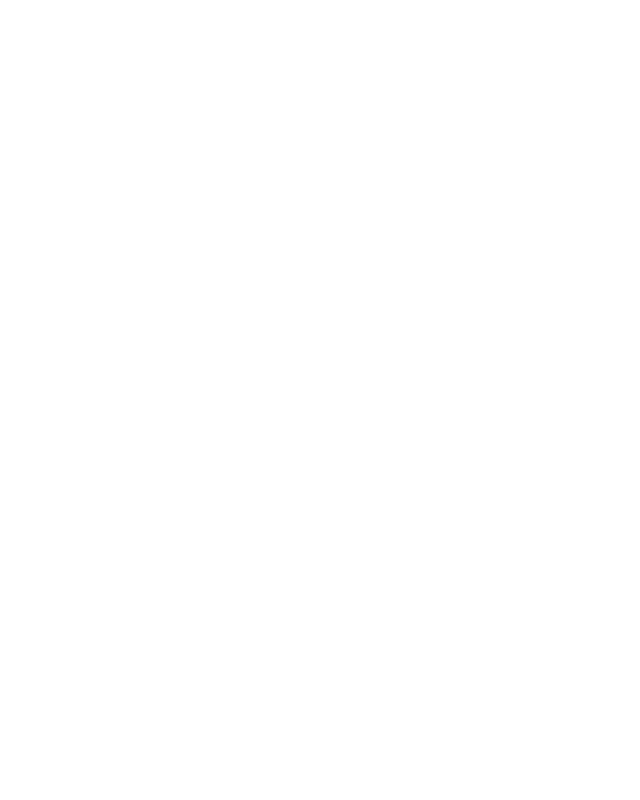
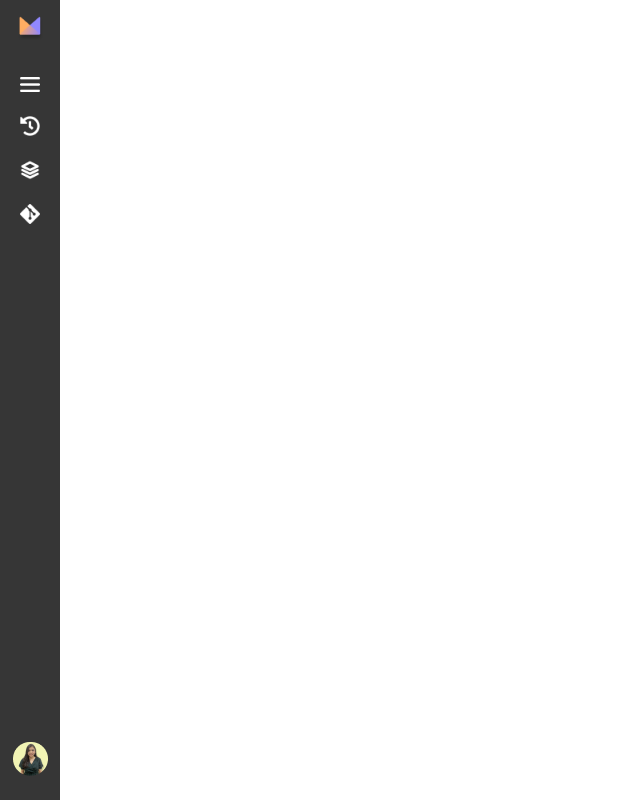
Before and after one commit to anubhavshavaran/momentumsh-mock-app, a React (Vite) app: page / in a window 1280 px wide. Shown: the whole page, without its empty margins (0-640 px from the left). Built offline with nearby package versions, Linux system fonts and the light colour scheme.

Commit message:
# Create sidebar and logo  for homepage

```diff
--- a/src/components/Logo.tsx
+++ b/src/components/Logo.tsx
@@ -0,0 +1,7 @@
+import logo from './../assets/icons/logo.png';
+
+export default function Logo() {
+    return (
+        <img src={logo} alt='logo' className='w-[55px] '/>
+    )
+}
--- a/src/components/Sidebar.tsx
+++ /dev/null
@@ -1,9 +0,0 @@
-import React from 'react';
-
-export default function Sidebar() {
-    return (
-        <div className='flex flex-col bg-gray h-full '>
-
-        </div>
-    );
-}
--- /dev/null
+++ b/src/components/sidebar/Sidebar.tsx
@@ -0,0 +1,48 @@
+import Logo from "../Logo";
+import hamburger from "./../../assets/icons/Hamburger.png";
+import history from "./../../assets/icons/History.png";
+import stack from "./../../assets/icons/Stack.png";
+import git from "./../../assets/icons/Git.png";
+import SidebarButton from "./SidebarButton";
+import user from "./../../assets/icons/User.png";
+
+export default function Sidebar() {
+    return (
+        <div className='sidebar'>
+            <div>
+                <Logo />
+                <div className="pt-8 flex flex-col justify-center items-center gap-6">
+                    <SidebarButton
+                        logo={{
+                            source: hamburger,
+                            altText: 'hamburger'
+                        }}
+                        onClick={() => console.log('hamburger clicked')}
+                    />
+                    <SidebarButton
+                        logo={{
+                            source: history,
+                            altText: 'history'
+                        }}
+                        onClick={() => console.log('hamburger clicked')}
+                    />
+                    <SidebarButton
+                        logo={{
+                            source: stack,
+                            altText: 'stack'
+                        }}
+                        onClick={() => console.log('hamburger clicked')}
+                    />
+                    <SidebarButton
+                        logo={{
+                            source: git,
+                            altText: 'git'
+                        }}
+                        onClick={() => console.log('hamburger clicked')}
+                    />
+                </div>
+            </div>
+            <img src={user} alt="user image" className="w-[35px]" />
+        </div>
+    );
+}
--- /dev/null
+++ b/src/components/sidebar/SidebarButton.tsx
@@ -0,0 +1,18 @@
+type SidebarButtonProps = {
+    logo: {
+        source: string,
+        altText: string
+    },
+    onClick: () => void
+}
+
+export default function SidebarButton({ logo, onClick }: SidebarButtonProps) {
+    return (
+        <button
+        type='button'
+        onClick={onClick}
+        className='flex items-center justify-center'>
+            <img src={logo.source} alt={logo.altText} className="w-[20px]" />
+        </button>
+    );
+}
--- a/src/index.css
+++ b/src/index.css
@@ -1,3 +1,9 @@
 @tailwind base;
 @tailwind components;
 @tailwind utilities;
+
+@layer components {
+    .sidebar {
+        @apply h-screen p-3 pt-4 pb-6 flex flex-col items-center justify-between bg-gray col-start-1 col-end-2 row-start-1 row-end-4
+    }
+}
--- a/src/pages/Home.tsx
+++ b/src/pages/Home.tsx
@@ -1,9 +1,10 @@
 import React from 'react';
+import Sidebar from '../components/sidebar/Sidebar';
 
 export default function Home() {
-  return(
-    <div className='grid'>
-
+  return (
+    <div className='w-full grid grid-cols-home grid-rows-home'>
+      <Sidebar />
     </div>
   );
 }
--- a/tailwind.config.js
+++ b/tailwind.config.js
@@ -15,6 +15,12 @@
         'blue': '#009FF9',
         'light-orange': '#FFAD62',
         'orange': '#F27400'
+      },
+      gridTemplateColumns: {
+        'home': '60px minmax(900px, 1fr) 500px'
+      },
+      gridTemplateRows: {
+        'home': '50px minmax(0, 1fr) 50px'
       }
     },
   },
```
Also changed, not shown: src/assets/icons/Git.png (added), src/assets/icons/History.png (added).
